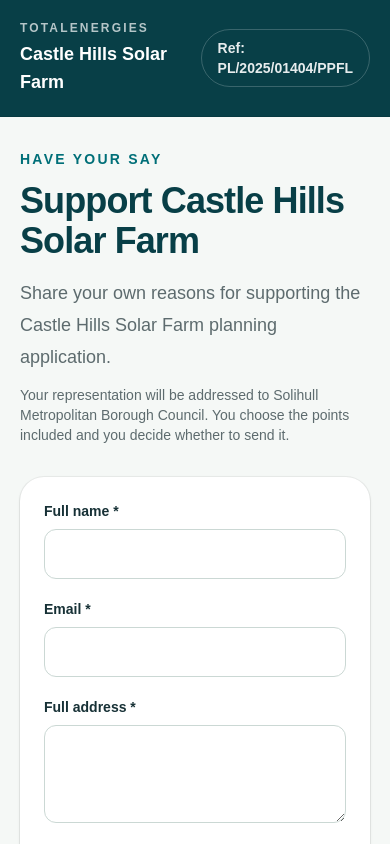
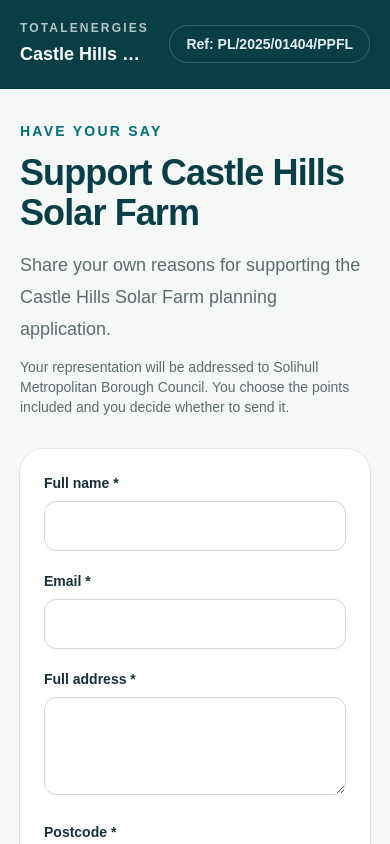
Before and after one commit to JakeWDevComms/Support-Gen, a Next.js app: page /castle-hills-solar in a window 390 px wide. Shown: the top 844 px of the page. Built offline with nearby package versions, Linux system fonts and the light colour scheme.

Commit message:
Render configured project logos

```diff
--- a/src/components/project-shell.tsx
+++ b/src/components/project-shell.tsx
@@ -1,3 +1,36 @@
+import Image from "next/image";
 import type { CSSProperties,ReactNode } from "react";
 import type { ProjectConfig } from "@/projects/types";
-export function ProjectShell({project,children}:{project:ProjectConfig;children:ReactNode}){const style={"--project-primary":project.theme.primary,"--project-dark":project.theme.primaryDark,"--project-accent":project.theme.accent,"--project-bg":project.theme.background} as CSSProperties;return <main style={style} className="min-h-screen bg-[var(--project-bg)] text-[#173136]"><header className="border-b border-black/10 bg-[var(--project-dark)] text-white"><div className="mx-auto flex max-w-7xl items-center justify-between gap-6 px-5 py-5 md:px-8"><div><p className="text-xs font-bold uppercase tracking-[0.18em] text-white/70">{project.clientName}</p><p className="mt-1 text-lg font-bold">{project.schemeName}</p></div><div className="rounded-full border border-white/20 px-4 py-2 text-sm font-semibold text-white/90">Ref: {project.applicationReference}</div></div></header>{children}<footer className="border-t border-black/10 bg-white/70"><div className="mx-auto flex max-w-7xl flex-col gap-2 px-5 py-6 text-sm text-[#637174] md:flex-row md:items-center md:justify-between md:px-8"><span>Representation tool for {project.schemeName}</span><span>Built by {project.dataProcessor}</span></div></footer></main>;}
+
+export function ProjectShell({project,children}:{project:ProjectConfig;children:ReactNode}){
+  const style={
+    "--project-primary":project.theme.primary,
+    "--project-dark":project.theme.primaryDark,
+    "--project-accent":project.theme.accent,
+    "--project-bg":project.theme.background
+  } as CSSProperties;
+
+  return <main style={style} className="min-h-screen bg-[var(--project-bg)] text-[#173136]">
+    <header className="border-b border-black/10 bg-[var(--project-dark)] text-white">
+      <div className="mx-auto flex max-w-7xl items-center justify-between gap-6 px-5 py-5 md:px-8">
+        <div className="flex min-w-0 items-center gap-4">
+          {project.theme.logoUrl ? <div className="flex h-12 w-28 shrink-0 items-center justify-center rounded-lg bg-white p-2">
+            <Image src={project.theme.logoUrl} alt={`${project.clientName} logo`} width={112} height={48} className="max-h-9 w-auto object-contain"/>
+          </div> : null}
+          <div className="min-w-0">
+            <p className="text-xs font-bold uppercase tracking-[0.18em] text-white/70">{project.clientName}</p>
+            <p className="mt-1 truncate text-lg font-bold">{project.schemeName}</p>
+          </div>
+        </div>
+        <div className="shrink-0 rounded-full border border-white/20 px-4 py-2 text-sm font-semibold text-white/90">Ref: {project.applicationReference}</div>
+      </div>
+    </header>
+    {children}
+    <footer className="border-t border-black/10 bg-white/70">
+      <div className="mx-auto flex max-w-7xl flex-col gap-2 px-5 py-6 text-sm text-[#637174] md:flex-row md:items-center md:justify-between md:px-8">
+        <span>Representation tool for {project.schemeName}</span>
+        <span>Built by {project.dataProcessor}</span>
+      </div>
+    </footer>
+  </main>;
+}
```
